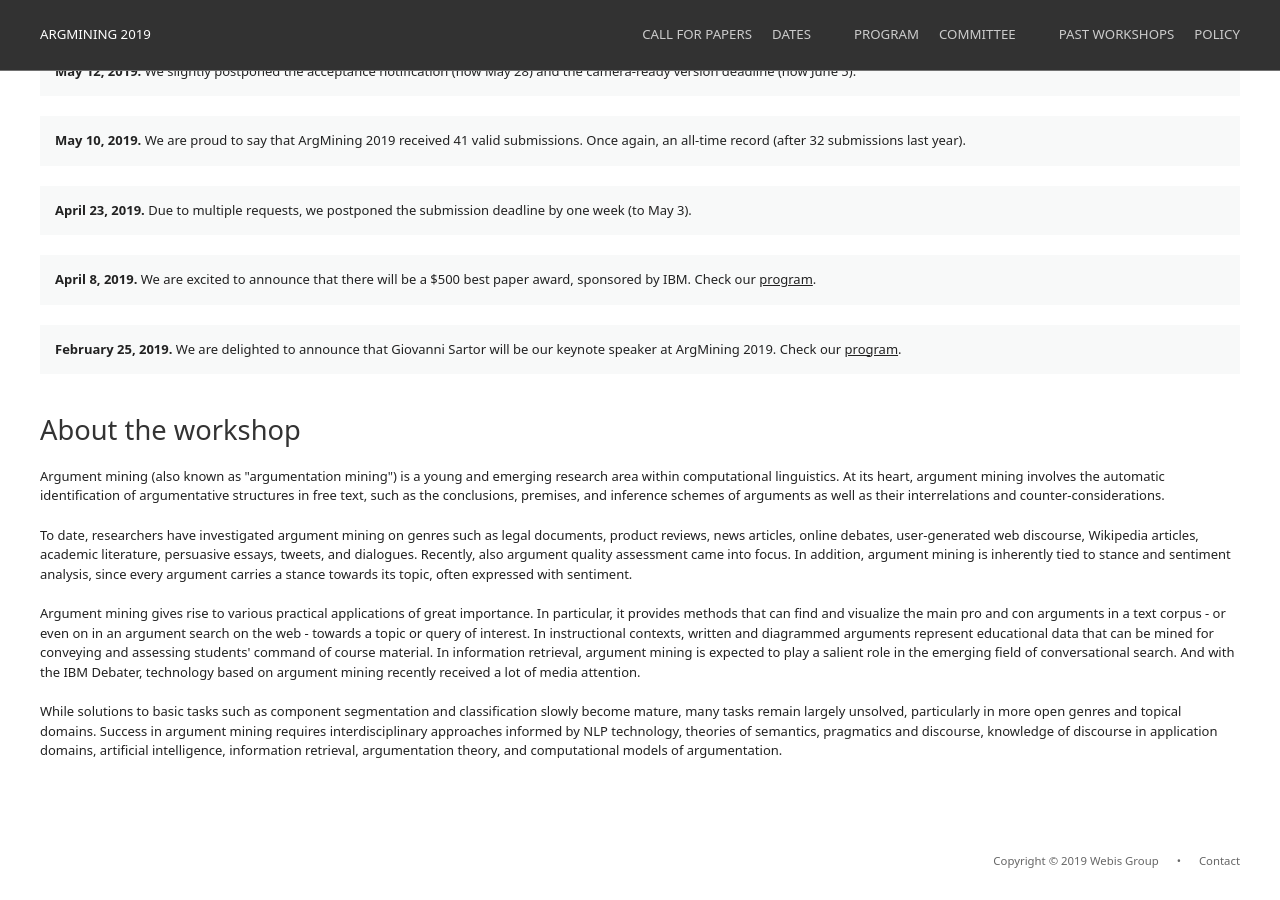
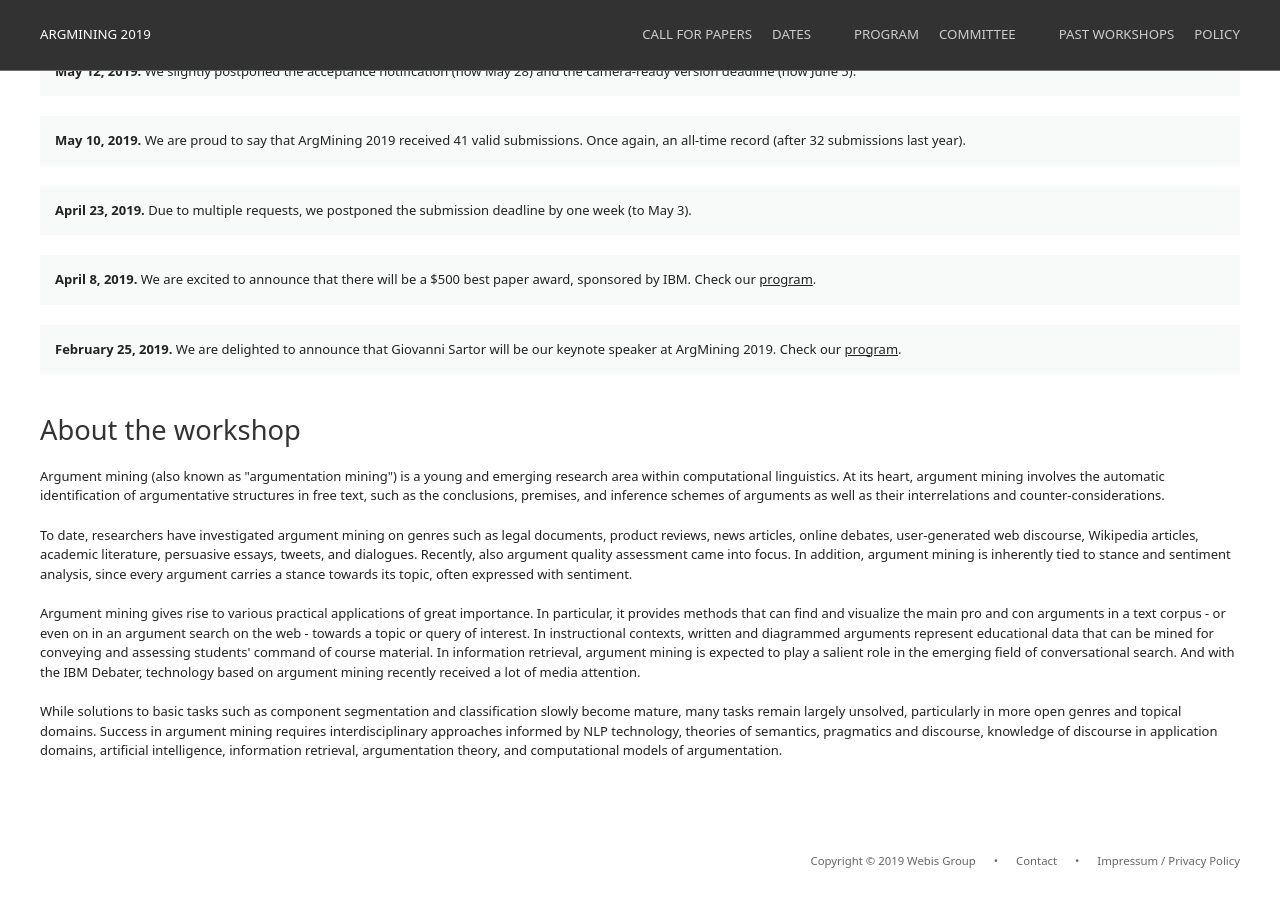
Before and after one commit to argmining19-webis-de/argmining19-webis-de.github.io, a Jekyll site: the page built from index.html, in a window 1280 px wide and 900 px high, scrolled down 618 px. Built offline with Jekyll 4.4.1, drawn with Linux system fonts in a browser that asks for light colours.

Commit message:
footer impressum

```diff
--- a/_layouts/default.html
+++ b/_layouts/default.html
@@ -136,9 +136,9 @@
 <footer class="footer-section">
     <div class="uk-container">
         <div class="uk-align-right@m uk-margin-top">
-                Copyright &copy; {{site.time | date: '%Y'}} <a href="https://webis.de/" target="_blank">Webis Group</a>
-                <span class="uk-padding-small">&bullet;</span>
-            <a href="mailto:henningw@upb.de,benno.stein@uni-weimar.de?subject=[Argmining 2019]">Contact</a>
+            Copyright &copy; {{site.time | date: '%Y'}} <a href="https://webis.de/" target="_blank">Webis Group</a> <span class="uk-padding-small">&bullet;</span>
+            <a href="mailto:henningw@upb.de,benno.stein@uni-weimar.de?subject=[Argmining 2019]">Contact</a> <span class="uk-padding-small">&bullet;</span>
+            <a href="https://webis.de/impressum.html">Impressum / Privacy Policy</a>
         </div>
     </div>
 </footer>
```
